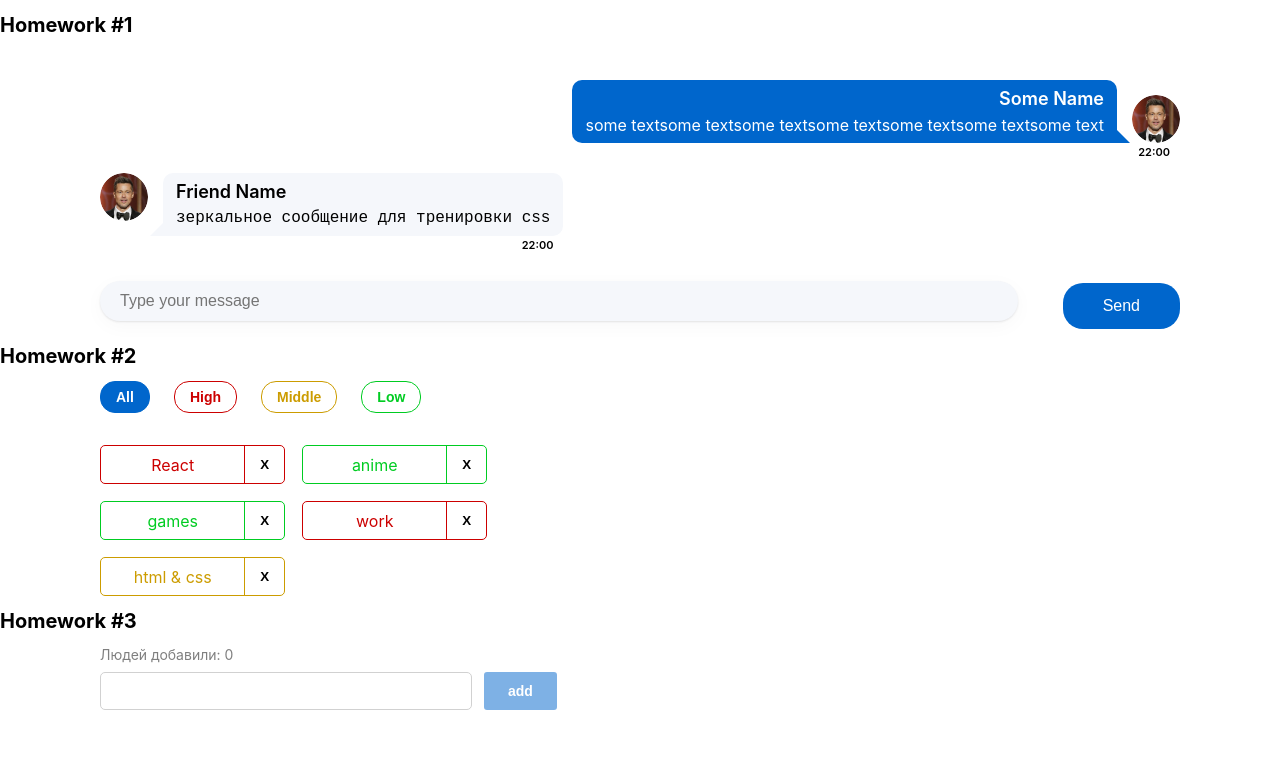
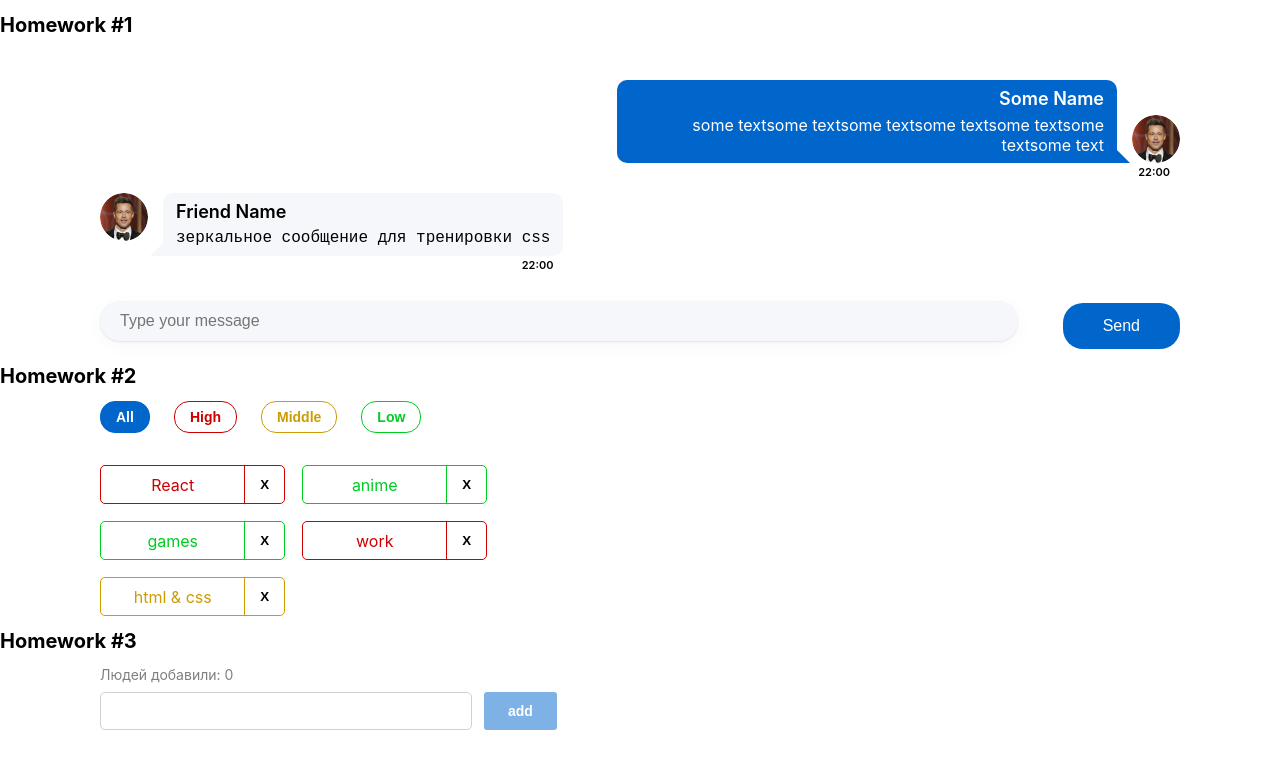
Before and after one commit to DaniyelGit/DZ-Incubator, a React (Create React App) app: page / in a window 1280 px wide. Shown: the top 768 px of the page. Built offline with nearby package versions, Linux system fonts and the light colour scheme.

Commit message:
refactor code in HW2, HW3

```diff
--- a/src/s2-homeworks/hw01/message/Message.module.css
+++ b/src/s2-homeworks/hw01/message/Message.module.css
@@ -27,6 +27,8 @@
     padding: 8px 13px;
     order: 1;
     text-align: right;
+    width: 500px;
+    word-wrap: break-word;
 }
 
 .text::after {
--- a/src/s2-homeworks/hw03/Greeting.module.css
+++ b/src/s2-homeworks/hw03/Greeting.module.css
@@ -47,7 +47,7 @@ input {
 }
 
 .button:focus {
-
+    background-color: red;
 }
 
 .button:active {
--- a/src/s2-homeworks/hw03/Greeting.tsx
+++ b/src/s2-homeworks/hw03/Greeting.tsx
@@ -45,7 +45,6 @@ const Greeting: React.FC<GreetingPropsType> = (
                         className={inputClass}
                         onKeyDown={onEnter}
                         onBlur={onBlur}
-                        autoFocus
                     />
                     <div id={'hw3-error'} className={s.error}>
                         {error}
```
